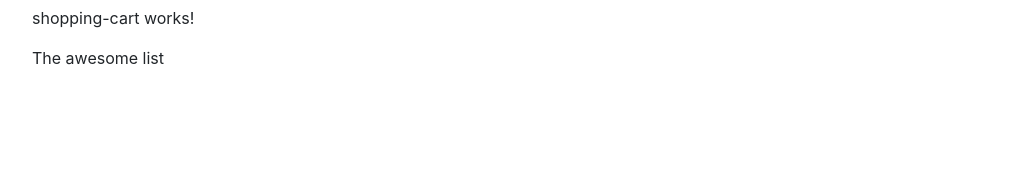
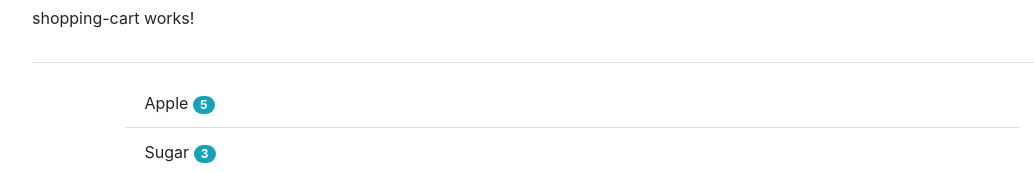
Before and after one commit to himais/the-awesome-recipe-book, an Angular app: page / in a window 1280 px wide. Shown: the part 839-1012 px from the top of the page, without its empty margins (68-1102 px from the left). Before the commit the page ends 925 px from the top, so only its background shows below. Built offline with nearby package versions, Linux system fonts and the light colour scheme.

Commit message:
feat (S2A53): Adiciona estrutura para a compra de ingredientes

```diff
--- a/src/app/shopping/shopping.component.html
+++ b/src/app/shopping/shopping.component.html
@@ -4,9 +4,15 @@
       <app-shopping-cart></app-shopping-cart>
     </div>
   </div>
+  <hr>
   <div class="row">
-        <div class="col-sm-10 align-self-center">
-          <p>The awesome list</p>
+    <div class="col-sm-10 offset-sm-1 align-self-center">
+      <ul class="list-group list-group-flush">
+        <li class="list-group-item" *ngFor="let ingredient of ingredients">
+          {{ingredient.name}}
+          <span class="badge badge-info badge-pill"> {{ingredient.amount}} </span>
+        </li>
+      </ul>
     </div>
   </div>
 </div>
--- a/src/app/shopping/shopping.component.ts
+++ b/src/app/shopping/shopping.component.ts
@@ -1,4 +1,6 @@
 import { Component, OnInit } from '@angular/core';
+
+import {Ingredient} from '../shared/ingredient.model';
 
 @Component({
   selector: 'app-shopping',
@@ -6,6 +8,10 @@ import { Component, OnInit } from '@angular/core';
   styleUrls: ['./shopping.component.css']
 })
 export class ShoppingComponent implements OnInit {
+  ingredients: Ingredient[] = [
+    new Ingredient('Apple', 5),
+    new Ingredient('Sugar', 3)
+  ];
 
   constructor() { }
 
```
Lines whose indentation alone changed are shown as unchanged.
